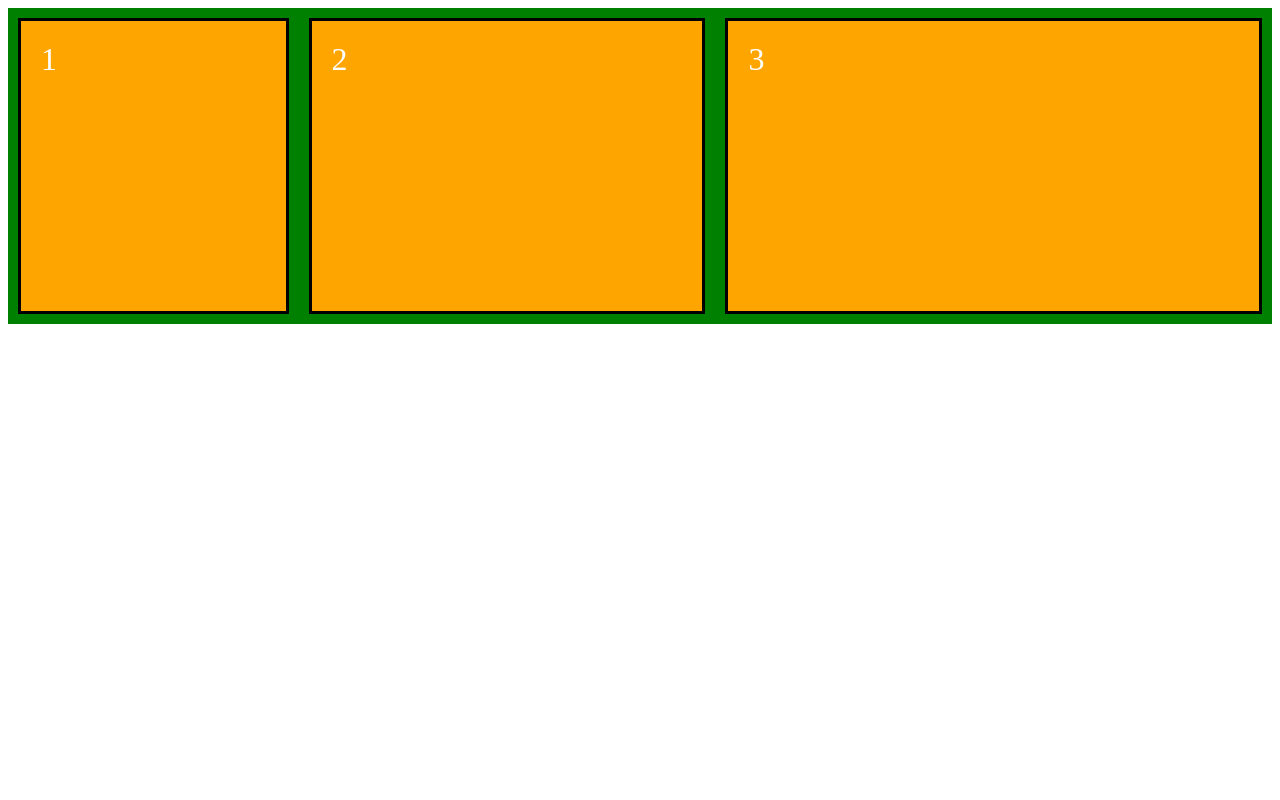
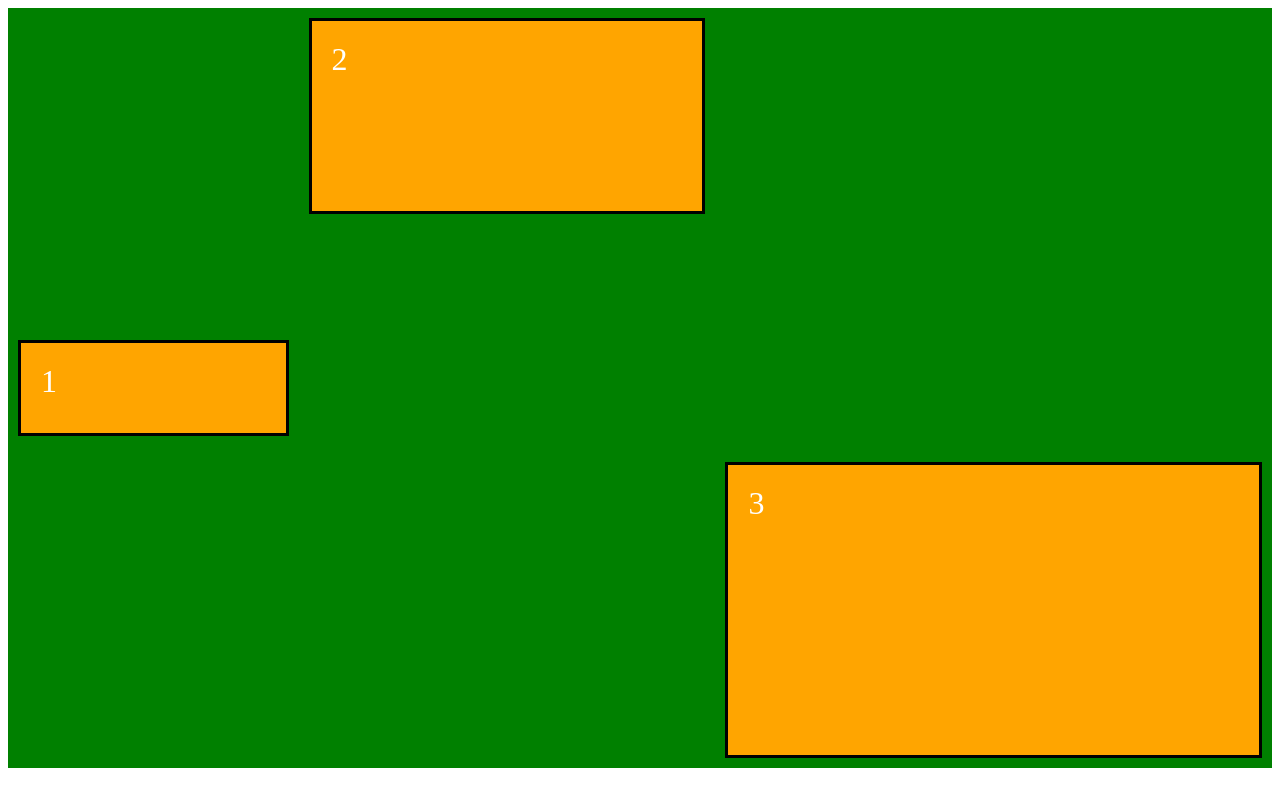
Before and after one commit to Yosef-Ali/css-flex-box, a plain HTML site: page index.html in a window 1280 px wide. Drawn offline with Linux system fonts and the light colour scheme.

Commit message:
align-self

```diff
--- a/index.html
+++ b/index.html
@@ -9,7 +9,7 @@
     .flexbox-container {
      display: flex; /* flex gives all the items equal height and layout on the main axis (horizontal) */
      background-color: green;
-
+     height: 95vh;
 
     }
     .flexbox-item {
@@ -25,14 +25,17 @@
     .item-1 {
       min-height: 50px;
       flex: 1 1 15%; /* flex-grow 1, flex-shriek 1 flex-basis 15% */
+      align-self:center; /* the defult is stretch */
     }
     .item-2 {
       min-height: 150px;
       flex: 1 1 25%;
+      align-self: flex-start;
     }
     .item-3 {
       min-height: 250px;
       flex: 5 5 25%;
+      align-self:flex-end;
   </style>
 </head>
 <body>
```
